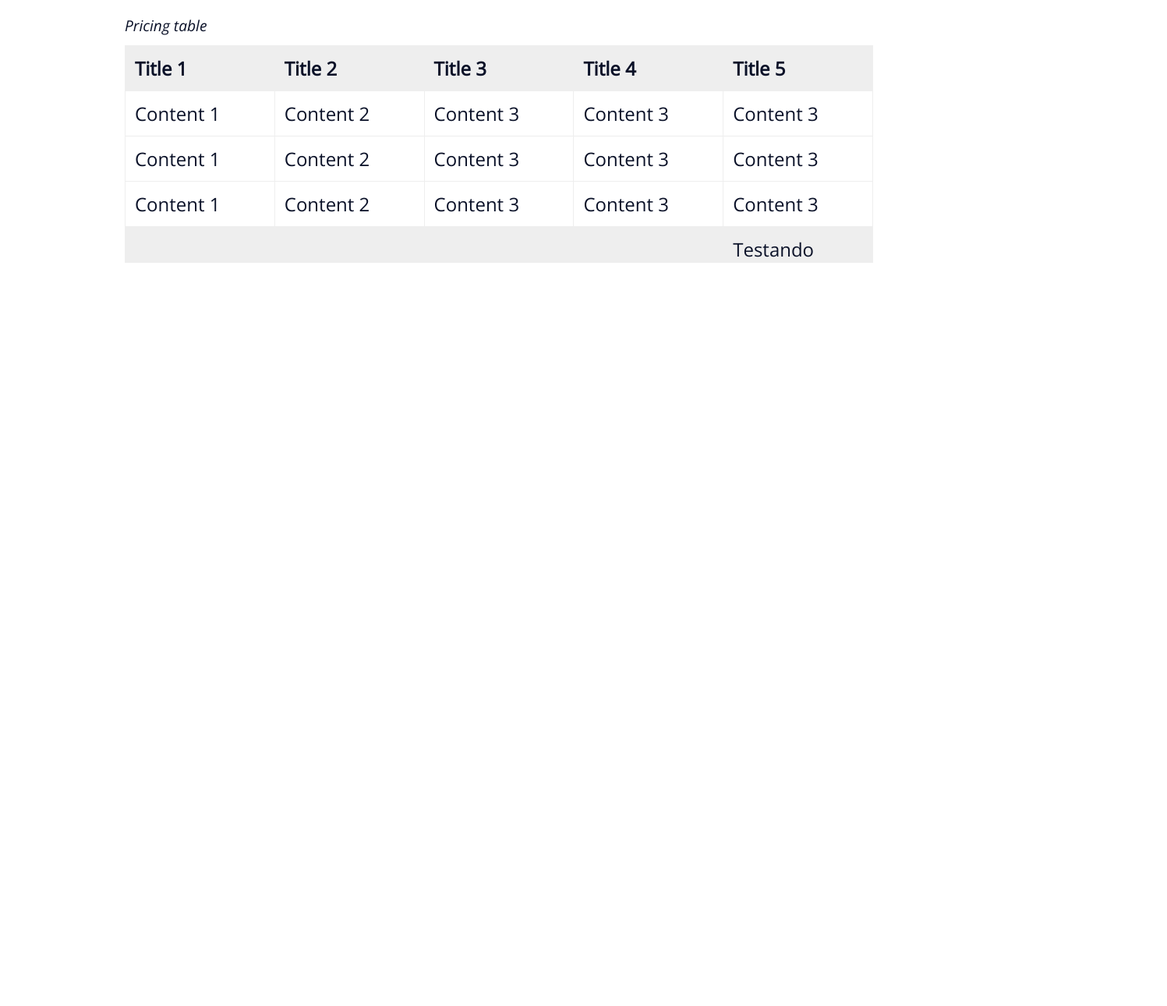
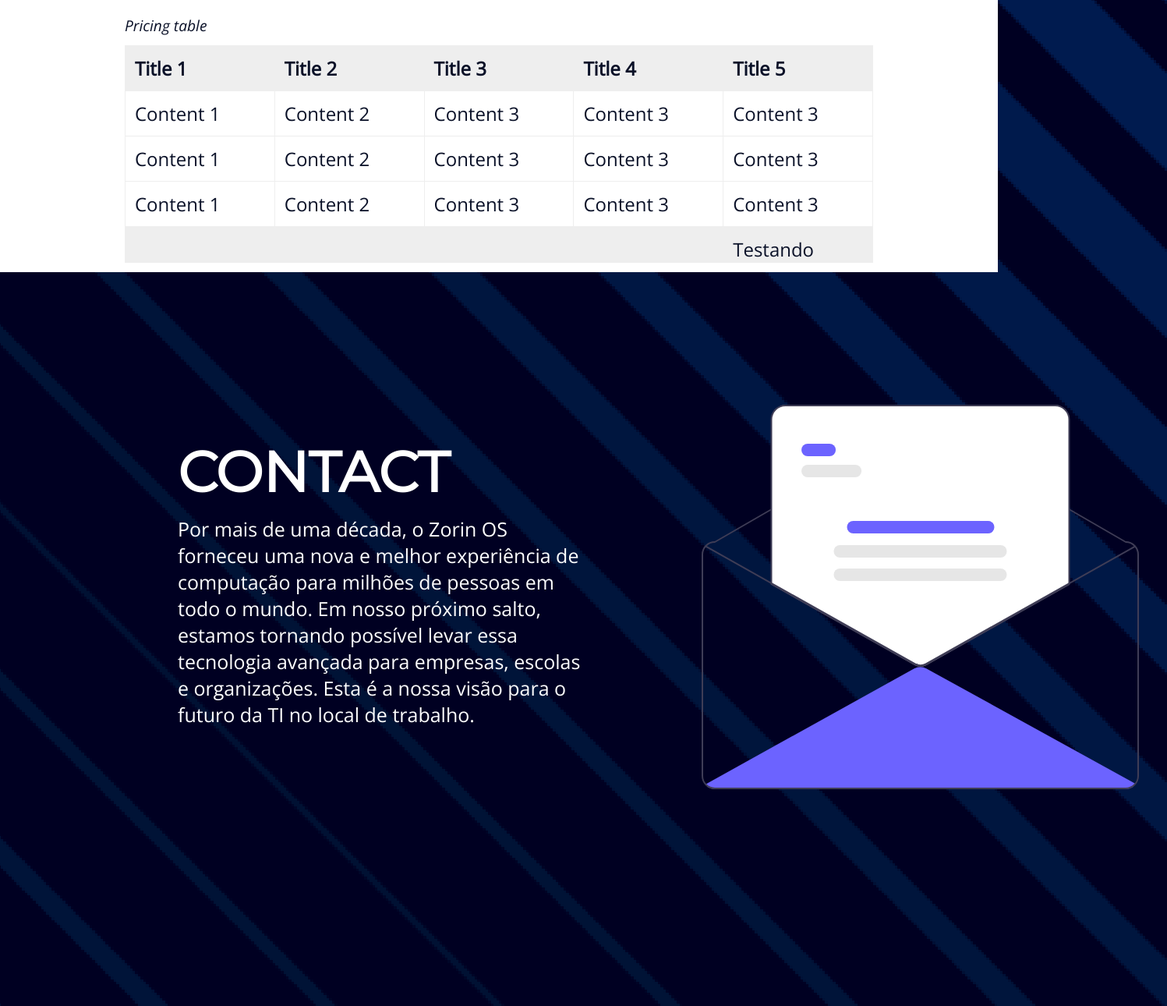
Before and after one commit to IgorRZ02/siteComp, a plain HTML site: page index.html in a window 1280 px wide. Shown: the part 5787-7077 px from the top of the page at 78% size, 1497 px wide, since content can reach past the window. Before the commit the page ends 6136 px from the top, so only its background shows below. Drawn offline with nearby package versions, Linux system fonts and the light colour scheme.

Commit message:
segunda att

```diff
--- a/index.html
+++ b/index.html
@@ -151,5 +151,17 @@
     </div>
   </div>
 </section>
+<section id="contact" class="intro main-bg section intro-content">
+  <div class="main-content intro-content">
+      <div class="intro-text-content">
+          <h1>Contact</h1>
+          <p>Por mais de uma década, o Zorin OS forneceu uma nova e melhor experiência de computação para milhões de pessoas em todo o mundo.
+            Em nosso próximo salto, estamos tornando possível levar essa tecnologia avançada para empresas, escolas e organizações.
+            Esta é a nossa visão para o futuro da TI no local de trabalho.</p>
+      </div>
+      <div class="intro-img">
+        <img src="assets/img/undraw_opened_re_i38e.svg" alt="homem segurando o logo do css, mulher segurando a logo do javascript e outro homem segurando a logo do html">
+      </div>
+</section>
 </body>
 </html>
```
Also changed, not shown: assets/img/undraw_opened_re_i38e.svg (added).
